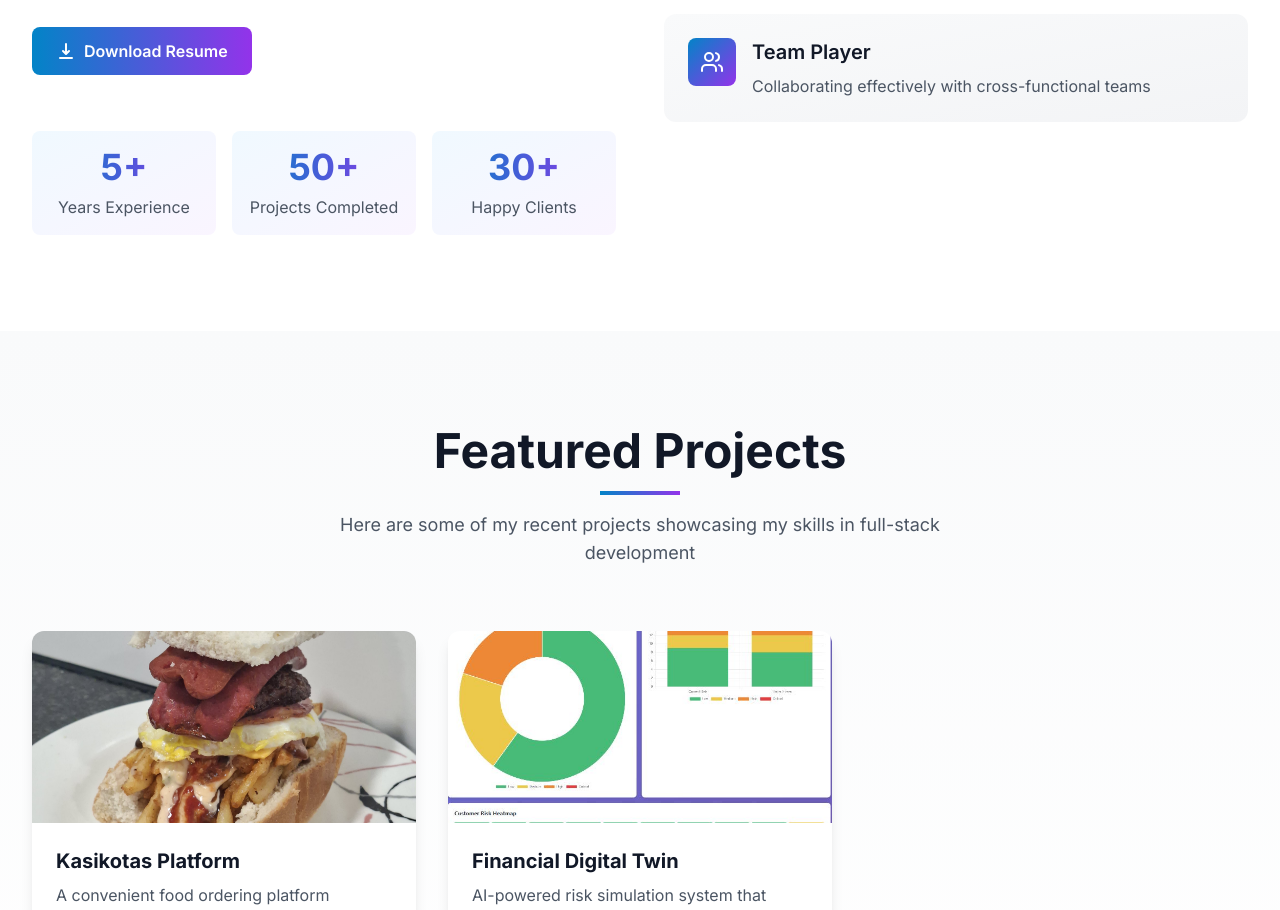
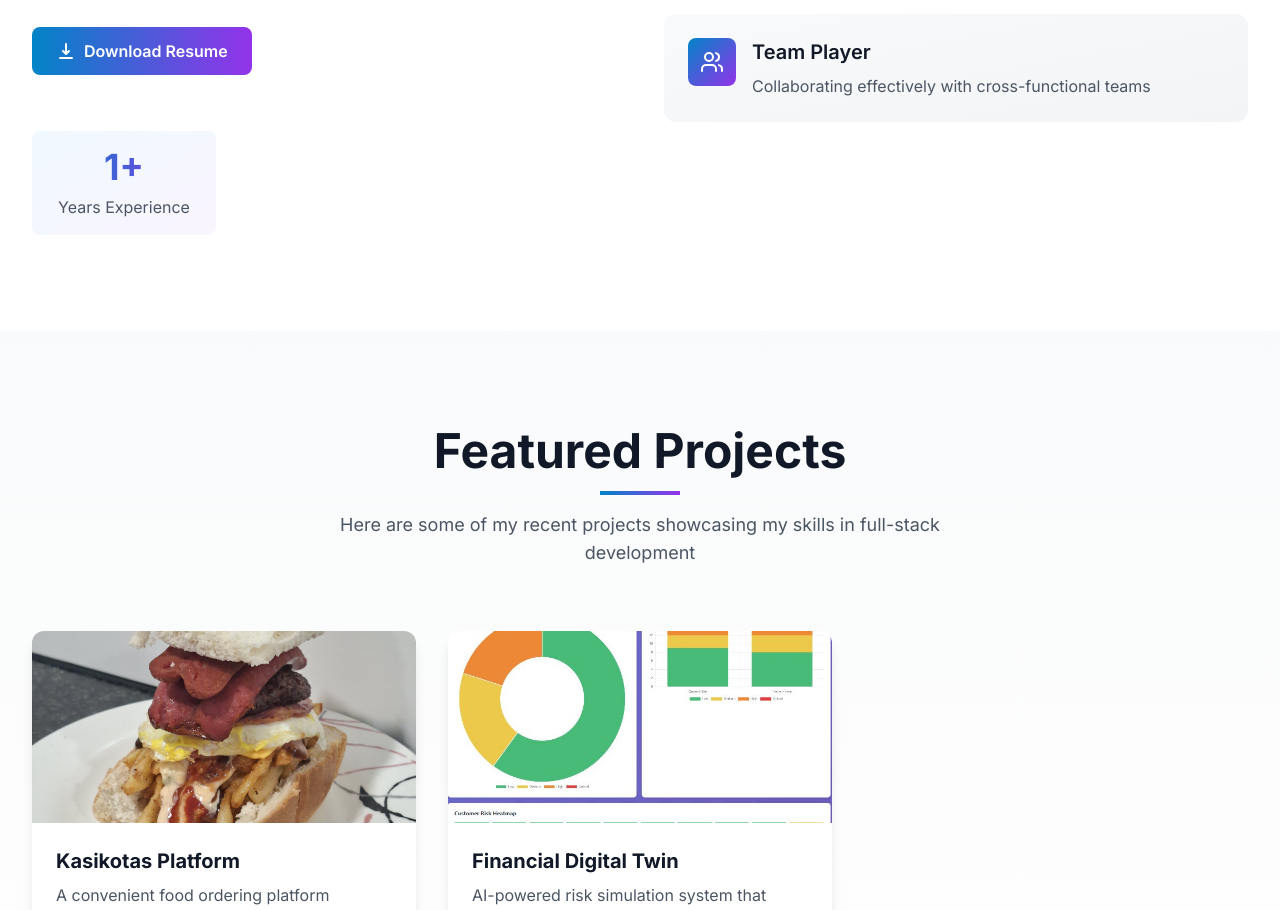
Before and after one commit to martinmaboya/Martin-s-Portfolio, a Next.js app: page / in a window 1280 px wide. Shown: the part 1440-2350 px from the top of the page. Built offline with nearby package versions, Linux system fonts and the light colour scheme.

Commit message:
Update About section to reflect accurate experience and remove exaggerated stats

```diff
--- a/components/About.tsx
+++ b/components/About.tsx
@@ -3,9 +3,7 @@
 import { Code2, Rocket, Users } from 'lucide-react'
 
 const stats = [
-  { value: '5+', label: 'Years Experience' },
-  { value: '50+', label: 'Projects Completed' },
-  { value: '30+', label: 'Happy Clients' },
+  { value: '1+', label: 'Years Experience' },
 ]
 
 const highlights = [
```
